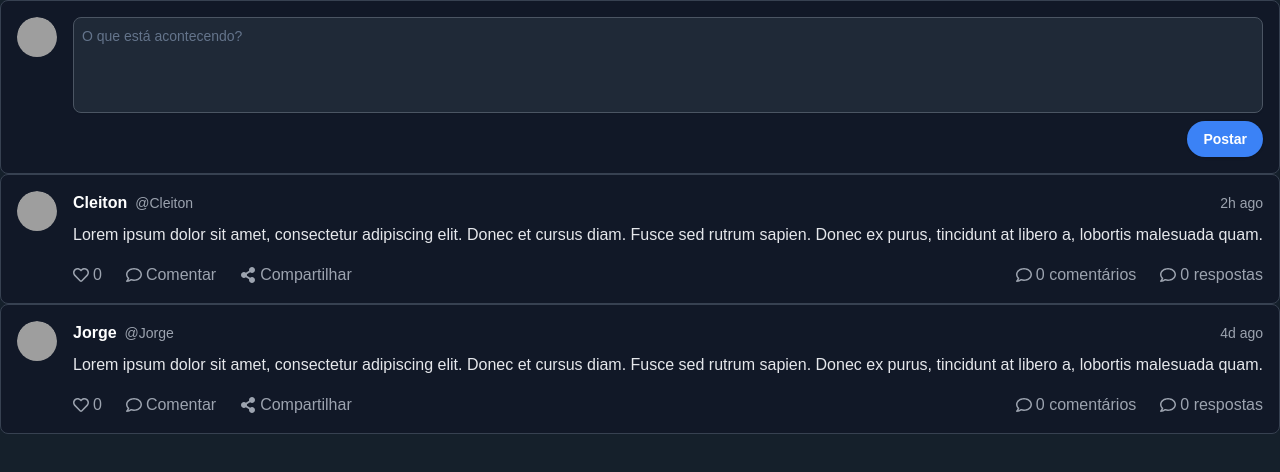
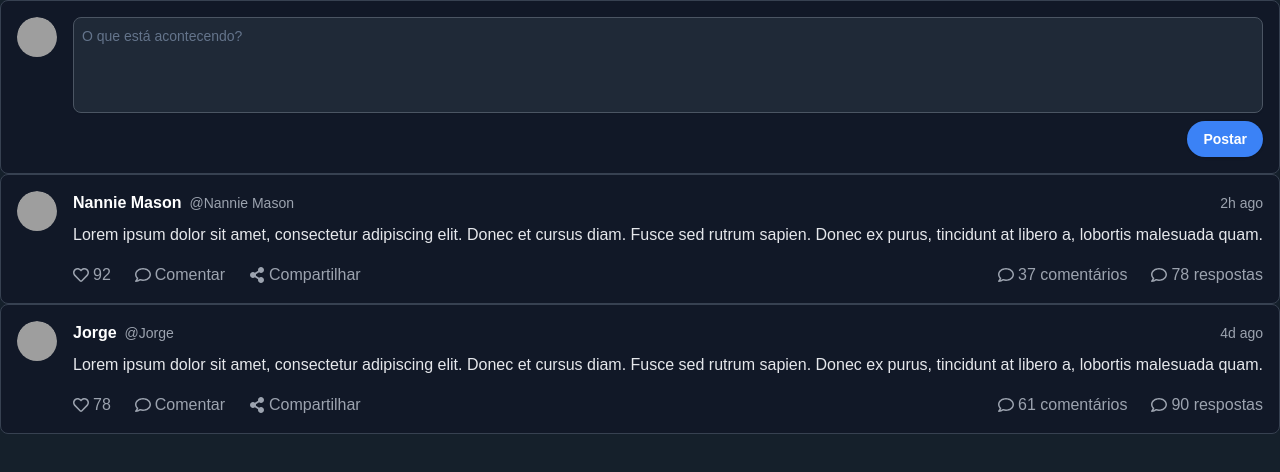
Before and after one commit to gabrielss2406/Ararx-Frontend, a Next.js app: page / in a window 1280 px wide. Shown: the top 472 px of the page. Built offline with nearby package versions, Linux system fonts and the light colour scheme; grey boxes are pictures that could not be loaded.

Commit message:
fix: build

```diff
--- a/src/components/post.tsx
+++ b/src/components/post.tsx
@@ -49,7 +49,6 @@ export const Post: React.FC<PostProps> = ({
             <div className="flex flex-col w-full">
                 <div className="flex items-center justify-between">
                     <div className="flex items-center gap-2">
-                        {/* Link para o perfil através do nome */}
                         <Link href={`/profile/${userId}`}>
                             <span className="font-semibold text-white cursor-pointer hover:underline">
                                 {author}
@@ -76,10 +75,8 @@ export const Post: React.FC<PostProps> = ({
                             <span>{likes}</span>
                         </button>
 
-                        {/* Comentário (Popover para abrir textarea) */}
                         <CommentPopover />
 
-                        {/* Botão de compartilhar com Popover */}
                         <Popover>
                             <PopoverTrigger asChild>
                                 <button className="flex items-center gap-1 text-gray-400 hover:text-blue-500 transition-colors duration-200">
@@ -95,7 +92,6 @@ export const Post: React.FC<PostProps> = ({
                         </Popover>
                     </div>
 
-                    {/* Contador de comentários e respostas */}
                     <div className="flex gap-6 text-gray-400">
                         <div className="flex items-center gap-1">
                             <FaRegComment />
--- a/src/components/userProfile.tsx
+++ b/src/components/userProfile.tsx
@@ -1,7 +1,4 @@
-// UserProfile.tsx
 import { Avatar, AvatarImage, AvatarFallback } from "@/components/ui/avatar";
-import { FaUser, FaRegHeart, FaRegComment, FaRegShareSquare } from "react-icons/fa";
-import { useState } from "react";
 import Post from "./post";
 
 interface UserProfileProps {
@@ -24,9 +21,6 @@ interface UserProfileProps {
 }
 
 const UserProfile: React.FC<UserProfileProps> = ({ user }) => {
-    const [followers, setFollowers] = useState(user.followersCount);
-    const [following, setFollowing] = useState(user.followingCount);
-
     return (
         <div className="container mx-auto p-6">
             <div className="flex flex-col items-center">
@@ -44,11 +38,11 @@ const UserProfile: React.FC<UserProfileProps> = ({ user }) => {
 
                 <div className="flex gap-4 mt-4">
                     <div className="flex flex-col items-center">
-                        <span className="font-semibold text-white">{followers}</span>
+                        <span className="font-semibold text-white">{user.followersCount}</span>
                         <span className="text-gray-400">Seguidores</span>
                     </div>
                     <div className="flex flex-col items-center">
-                        <span className="font-semibold text-white">{following}</span>
+                        <span className="font-semibold text-white">{user.followingCount}</span>
                         <span className="text-gray-400">Seguindo</span>
                     </div>
                 </div>
--- a/src/pages/index.tsx
+++ b/src/pages/index.tsx
@@ -32,21 +32,21 @@ export default function Home() {
 
       <Post
         content={"Lorem ipsum dolor sit amet, consectetur adipiscing elit. Donec et cursus diam. Fusce sed rutrum sapien. Donec ex purus, tincidunt at libero a, lobortis malesuada quam."}
-        author={"Cleiton"}
+        author={"Nannie Mason"}
         date={"2h ago"}
         userId={"32132131231"}
-        likesCount={0}
-        commentsCount={0}
-        repliesCount={0}
+        likesCount={92}
+        commentsCount={37}
+        repliesCount={78}
       />
       <Post
         content={"Lorem ipsum dolor sit amet, consectetur adipiscing elit. Donec et cursus diam. Fusce sed rutrum sapien. Donec ex purus, tincidunt at libero a, lobortis malesuada quam."}
         author={"Jorge"}
         date={"4d ago"}
         userId={"3123123123"}
-        likesCount={0}
-        commentsCount={0}
-        repliesCount={0}
+        likesCount={78}
+        commentsCount={61}
+        repliesCount={90}
       />
     </div>
   );
```
